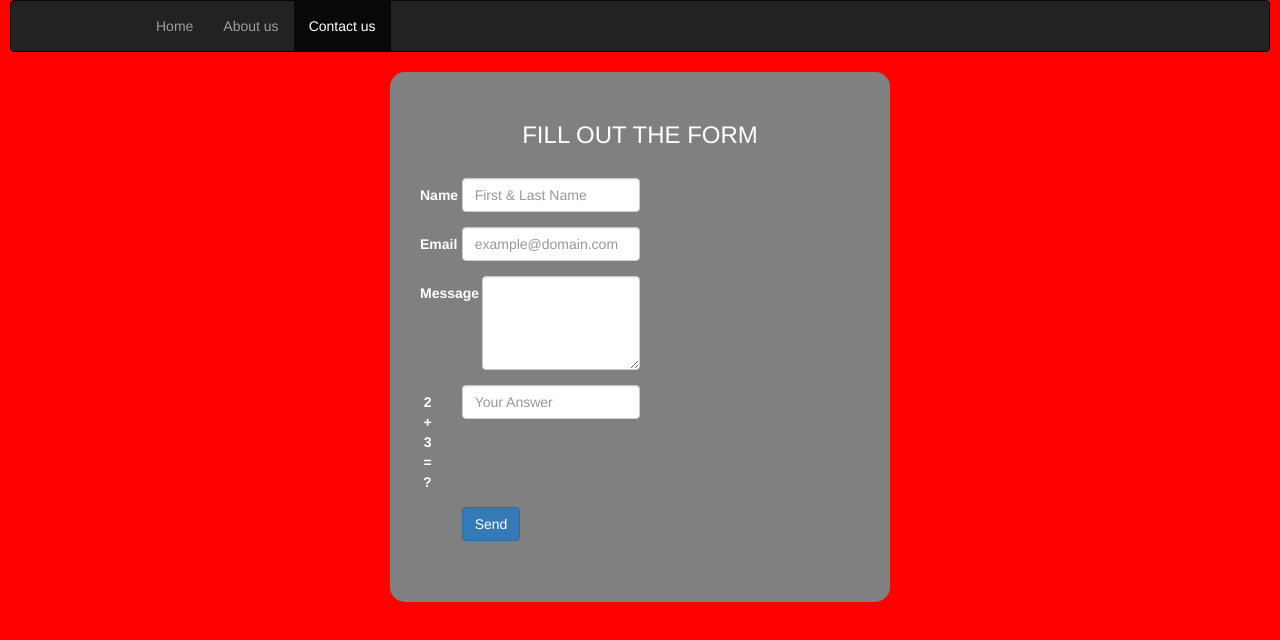
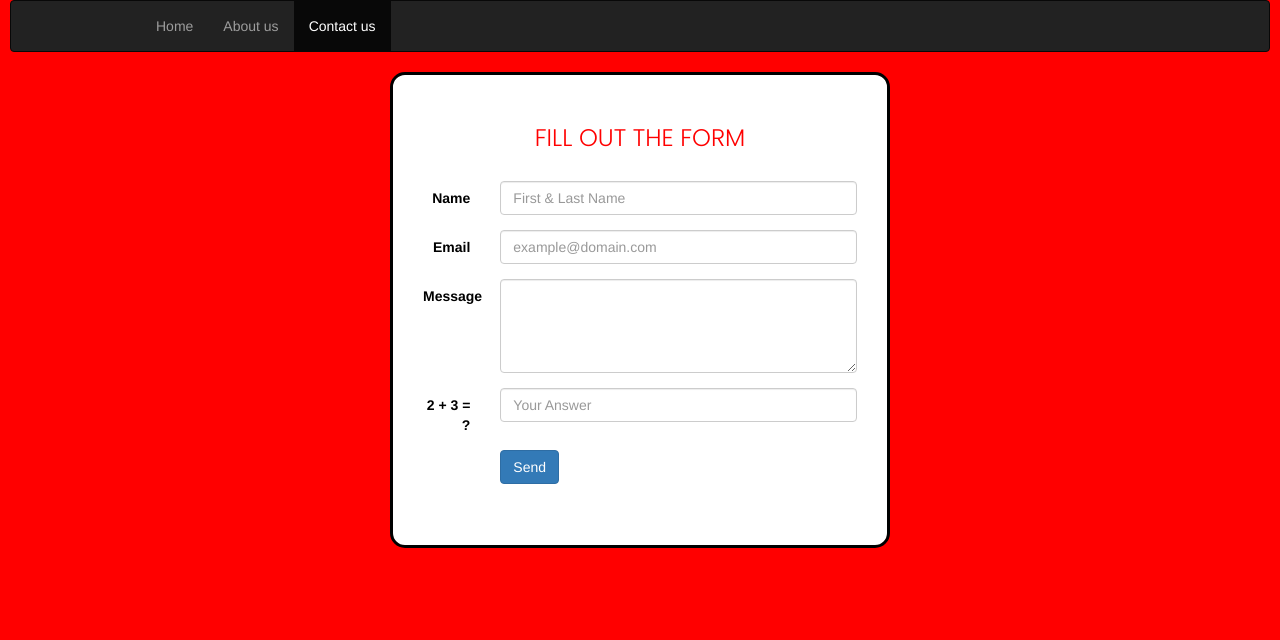
Before and after one commit to NatSR4/Exalendar, a website: page views/contact.html in a window 1280 px wide. Drawn offline with nearby package versions, Linux system fonts and the light colour scheme.

Commit message:
positioning and format changes

```diff
--- a/views/contact.css
+++ b/views/contact.css
@@ -13,19 +13,32 @@ body{
 
 h3{
     text-align: center;
+    color: red;
+    font-family: 'Poppins', sans-serif;
 }
 
 .general{
     max-width: 500px;
     width: 100%;
-    background: grey;
+    background: white;
     margin: 20px auto;
     padding: 30px;
     border-radius: 15px;
-    color: white;
+    color: black;
+    border-style: solid;
+    border-color: black;
+
 }
 
+.general form{
+    width: 100%;
+}
 
-.text-alignment{
-    padding-left: 20px;
+form input,textarea{
+    max-width: 400px;
+    align-items: center;
 }
+
+textarea{
+    padding: 0px;
+}
--- a/views/contact.html
+++ b/views/contact.html
@@ -2,6 +2,9 @@
     <head>
 	<link rel="stylesheet" href="http://maxcdn.bootstrapcdn.com/bootstrap/3.3.1/css/bootstrap.min.css">
 	<link rel = "stylesheet" href="contact.css"/>
+	<link rel="preconnect" href="https://fonts.googleapis.com">
+	<link rel="preconnect" href="https://fonts.gstatic.com" crossorigin>
+	<link href="https://fonts.googleapis.com/css2?family=Poppins:wght@300&display=swap" rel="stylesheet">
 	<script src="//maxcdn.bootstrapcdn.com/bootstrap/3.3.1/js/bootstrap.min.js"></script>
     </head>
     <body>
@@ -17,7 +20,7 @@
 	<div class="general">
 		<h3>FILL OUT THE FORM</h3>
 	    <br/>
-	    <form class="form-horizontal" role="form" style="width: 50%;">
+	    <form class="form-horizontal" role="form" style="width: 100%;">
 		<div class="form-group">
 		    <label for="name" class="col-sm-2 control-label">Name</label>
 		    <div class="col-sm-10">
@@ -27,7 +30,9 @@
 		<div class="form-group">
 		    <label for="email" class="col-sm-2 control-label">Email</label>
 		    <div class="col-sm-10">
-			<input type="email" class="form-control" id="email" name="email" placeholder="example@domain.com" value="">
+			<div class="input-box">
+				<input type="email" class="form-control" id="email" name="email" placeholder="example@domain.com" value="">
+			</div>
 		    </div>
 		</div>
 		<div class="form-group">
```
